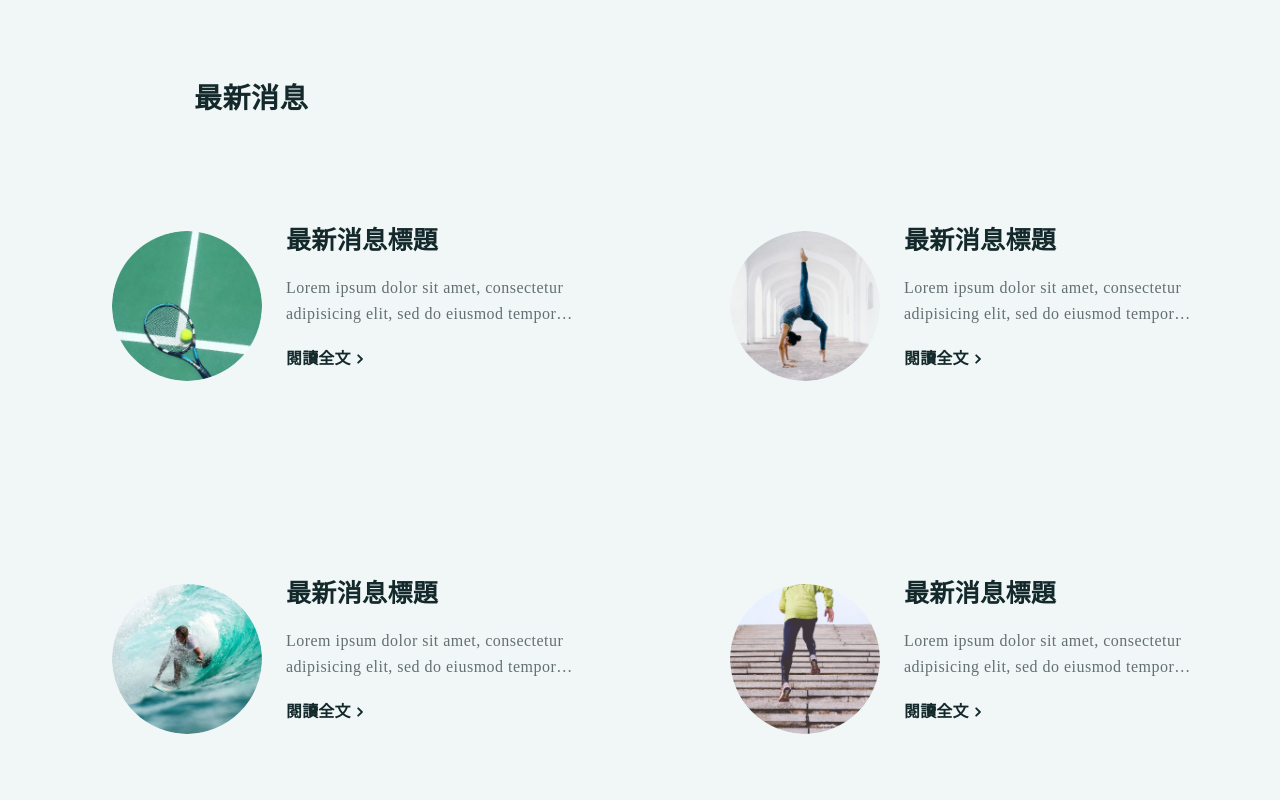
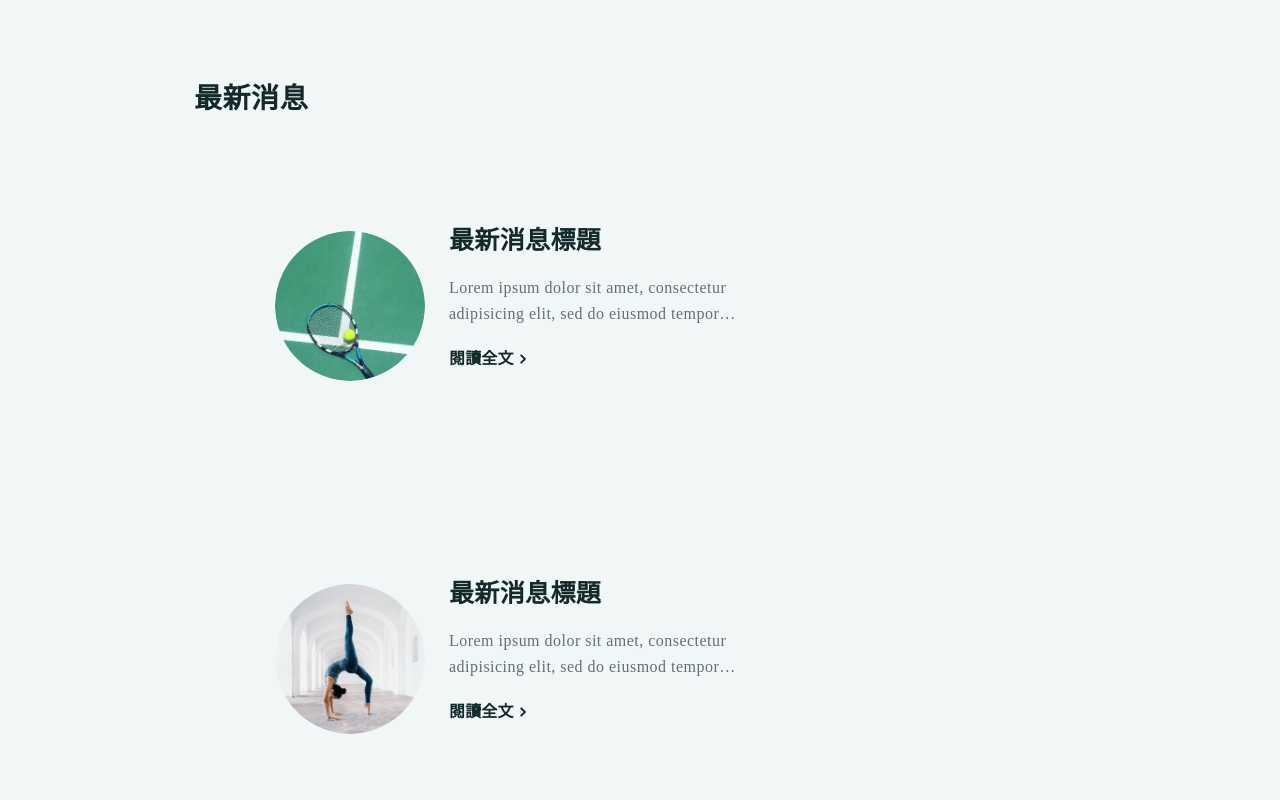
Before and after one commit to CAFECA-IO/sports-charity, a Next.js app: page / in a window 1280 px wide. Shown: the part 2440-3240 px from the top of the page. Built offline with nearby package versions, Linux system fonts and the light colour scheme.

Commit message:
Edit news styles

```diff
--- a/src/components/news/news_list.module.css
+++ b/src/components/news/news_list.module.css
@@ -11,17 +11,16 @@
   margin-left: 194px;
 }
 
-.grid {
+.flexbox {
   display: flex;
-  align-items: center;
-  justify-content: center;
+  justify-content: flex-start;
   flex-wrap: wrap;
 }
 
 .newsbox {
   width: 528px;
   height: 163px;
-  margin: 90px 0px 100px 90px;
+  margin: 90px 0px 100px 275px;
   display: flex;
   flex-direction: row;
   align-items: center;
--- a/src/components/news/news_list.tsx
+++ b/src/components/news/news_list.tsx
@@ -6,7 +6,7 @@ function NewsList() {
   return (
     <div className={styles.news}>
       <h2>最新消息</h2>
-      <div className={styles.grid}>
+      <div className={styles.flexbox}>
         <a href="" className={styles.newsbox}>
           <div className={styles.imgbox}>
             <img src="/news-1.png" alt=""></img>
```
